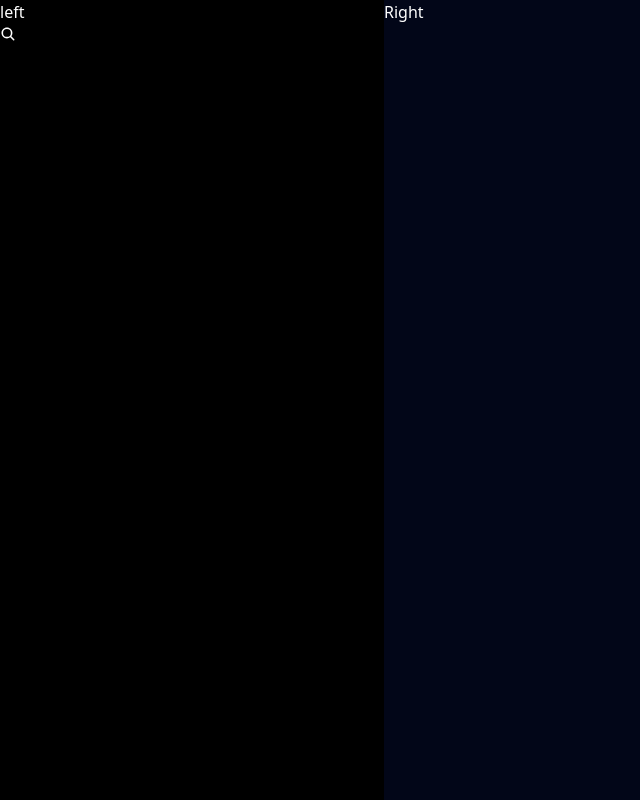
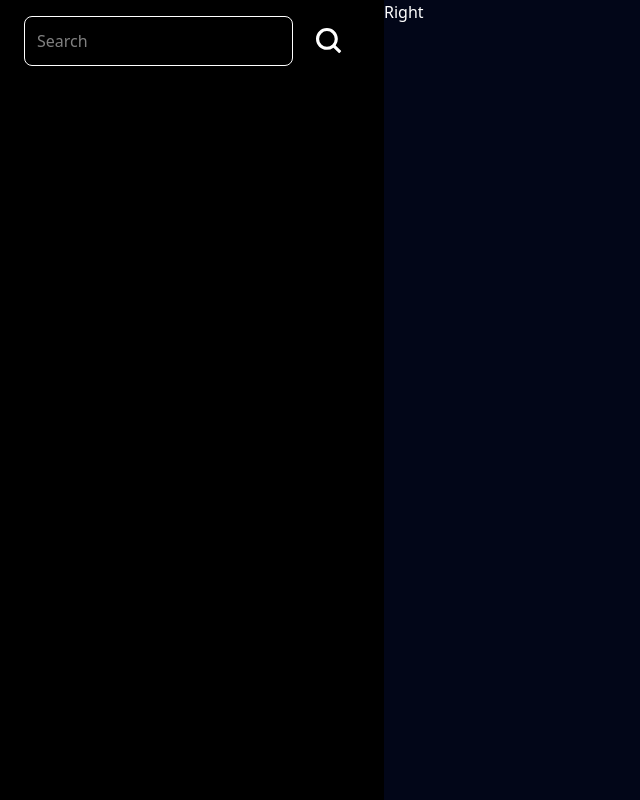
Before and after one commit to AnkitaArya04/ChatApp, a React (Vite) app in the folder Frontend/: page / in a window 1280 px wide. Shown: the whole page, without its empty margins (0-640 px from the left). Built offline with nearby package versions, Linux system fonts and the light colour scheme.

Commit message:
tailwind css set up

```diff
--- a/Frontend/src/home/left/Left.jsx
+++ b/Frontend/src/home/left/Left.jsx
@@ -3,7 +3,7 @@ import Search from "./Search"
 const Left = () => {
   return (
     <div className="w-[30%] bg-black text-white ">
-      left
+
       <Search/>
     </div>
   )
--- a/Frontend/src/home/left/Search.jsx
+++ b/Frontend/src/home/left/Search.jsx
@@ -2,16 +2,20 @@ import React from 'react'
 import {IoSearch} from "react-icons/io5"
 const Search = () => {
   return (
-    <div>
+    <div className="px-6 py-4">
      <form action="">
-        <label className="input input-bordered flex items-center gap-2">
+        <div className="flex space-x-3">
+        <label className="border-[1px] rounded-lg flex items-center gap-2 w-[80%] p-3">
+        <input type="text" className="grow outline-none" placeholder="Search"/>
 
         </label>
         <button>
-            <IoSearch/>
+            <IoSearch className='text-5xl p-2 hover:bg-gray-600 rounded-full' />
         </button>
+        </div>
      </form>
     </div>
+
   )
 }
 
```
